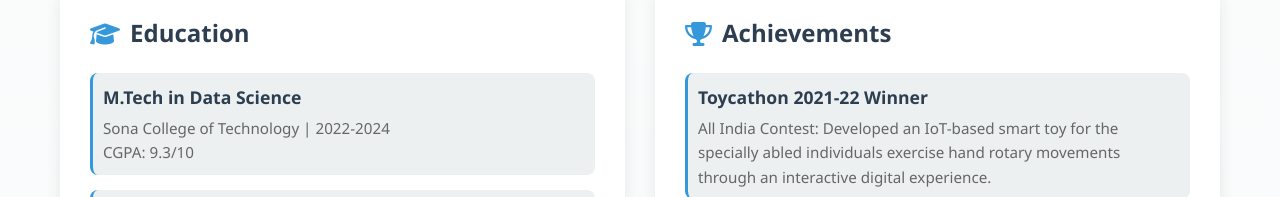
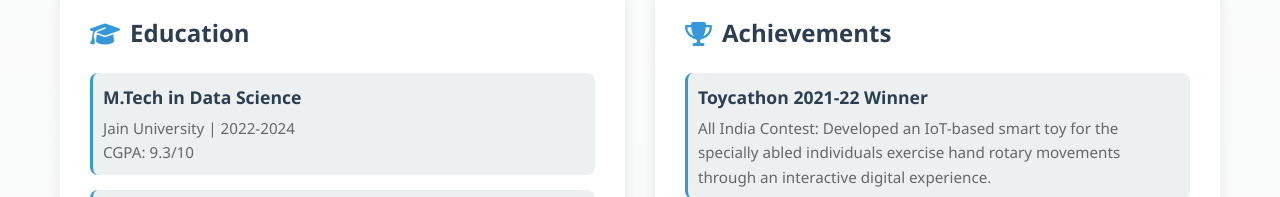
Before and after one commit to Harsh-D14/Harsh-D14.github.io, a plain HTML site: page index.html in a window 1280 px wide. Shown: the part 1337-1534 px from the top of the page. Drawn offline with nearby package versions, Linux system fonts and the light colour scheme.

Commit message:
Updated faulty education details

```diff
--- a/index.html
+++ b/index.html
@@ -350,7 +350,7 @@
                     <h2><i class="fas fa-graduation-cap"></i> Education</h2>
                     <div class="info-item">
                         <h3>M.Tech in Data Science</h3>
-                        <p>Sona College of Technology | 2022-2024</p>
+                        <p>Jain University | 2022-2024</p>
                         <p>CGPA: 9.3/10 </p>
                     </div>
                     <div class="info-item">
```
